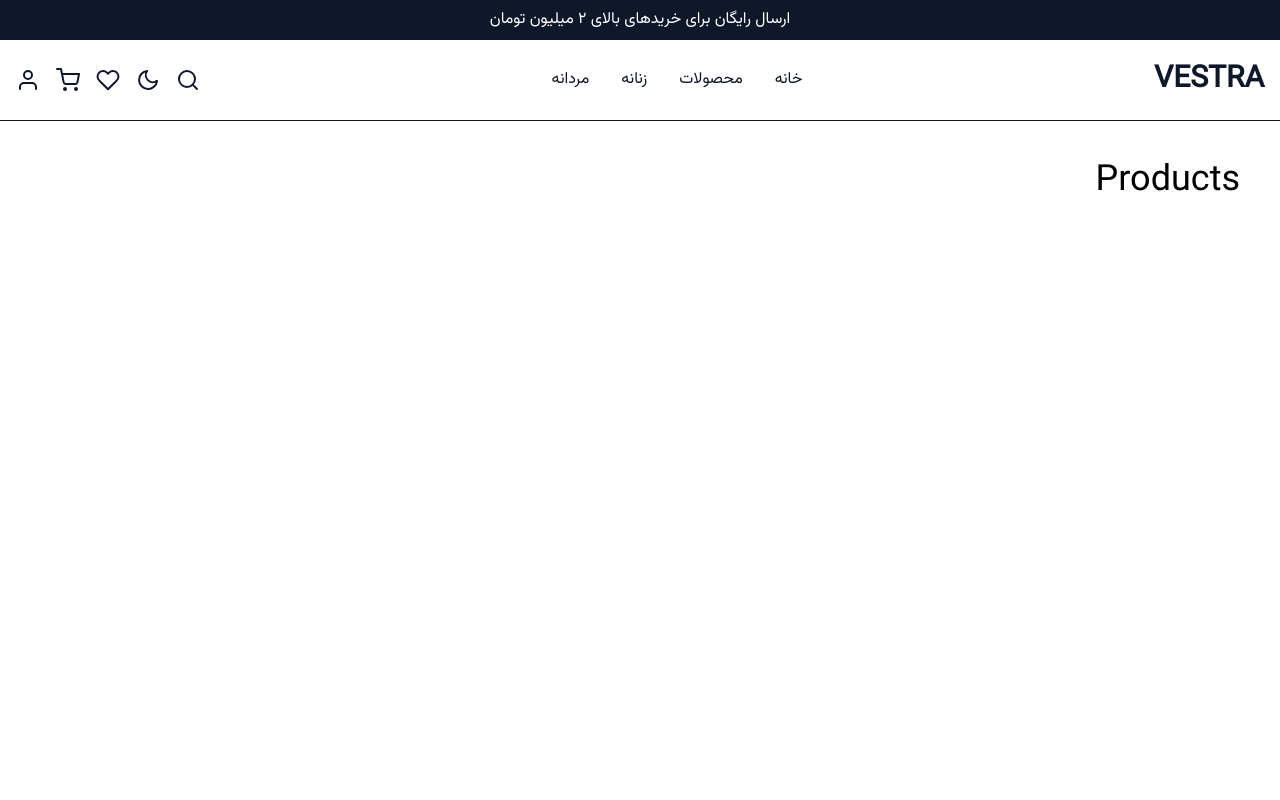
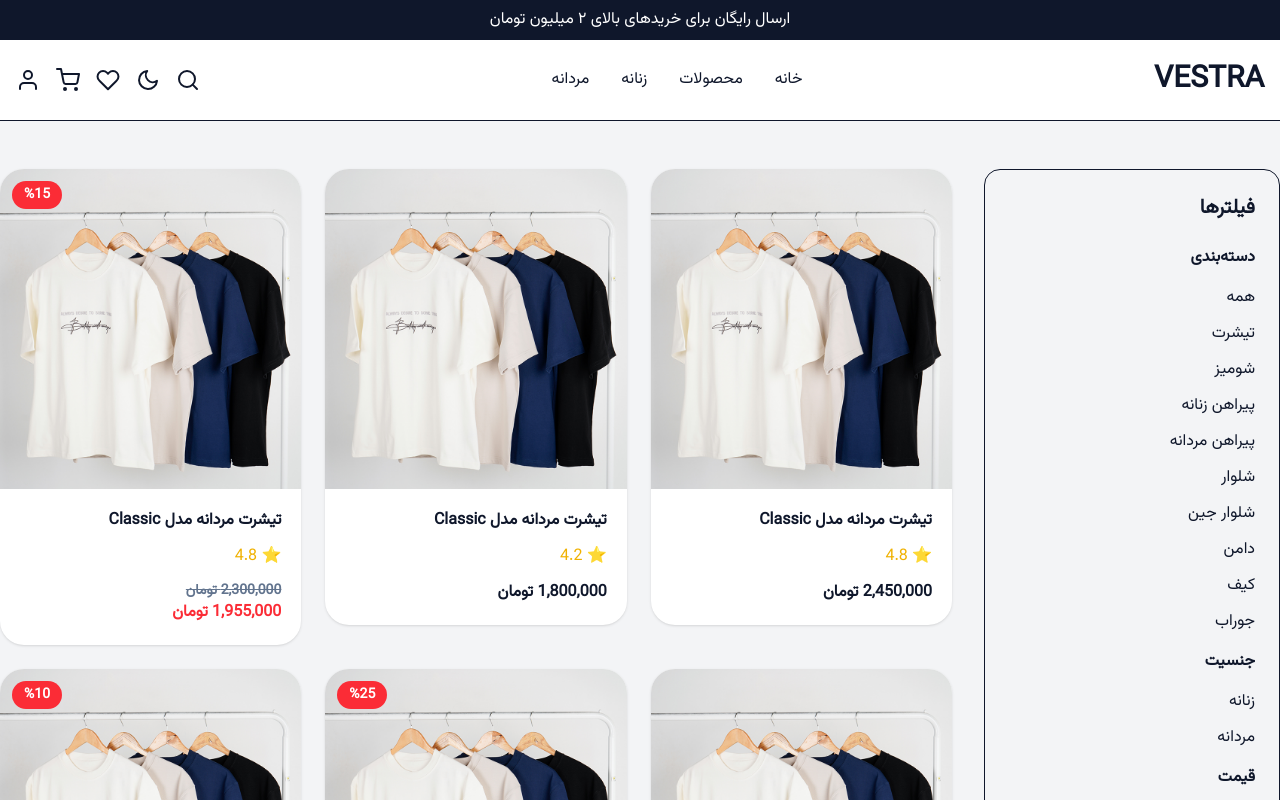
Before and after one commit to Zohrenaeimian/vestra-shop, a React (Vite) app: page /products in a window 1280 px wide. Shown: the top 800 px of the page. Built offline with nearby package versions, Linux system fonts and the light colour scheme; data requests are answered from the project's data file.

Commit message:
add category and gender filtering

```diff
--- a/src/components/filter/CategoryFilter/CategoryFilter.jsx
+++ b/src/components/filter/CategoryFilter/CategoryFilter.jsx
@@ -0,0 +1,86 @@
+import { useSearchParams } from "react-router-dom";
+
+function CategoryFilter() {
+  const [searchParams, setSearchParams] = useSearchParams();
+
+  const currentCategory = searchParams.get("category");
+
+  const categories = [
+    {
+      label: "همه",
+      value: "",
+    },
+    {
+      label: "تیشرت ",
+      value: "tshirt",
+    },
+    {
+      label: "شومیز",
+      value: "blouse",
+    },
+    {
+      label: "پیراهن  زنانه",
+      value: "dress",
+    },
+    {
+      label: "پیراهن مردانه",
+      value: "shirt",
+    },
+    {
+      label: "شلوار",
+      value: "pants",
+    },
+    {
+      label: "شلوار جین",
+      value: "jeans",
+    },
+    {
+      label: " دامن ",
+      value: "skirt",
+    },
+    {
+      label: "کیف",
+      value: "bag",
+    },
+    {
+      label: "جوراب",
+      value: "socks",
+    },
+  ];
+
+  const changeCategory = (value) => {
+    const params = new URLSearchParams(searchParams);
+
+    if (value) {
+      params.set("category", value);
+    } else {
+      params.delete("category");
+    }
+
+    setSearchParams(params);
+  };
+
+  return (
+    <div>
+      <h4 className="mb-4 font-bold dark:text-white">دسته‌بندی</h4>
+
+      <div className="space-y-3">
+        {categories.map((category) => (
+          <button
+            key={category.value}
+            onClick={() => changeCategory(category.value)}
+            className={`block ${
+              currentCategory === category.value
+                ? "font-bold text-yellow-500"
+                : "dark:text-white"
+            }`}
+          >
+            {category.label}
+          </button>
+        ))}
+      </div>
+    </div>
+  );
+}
+
+export default CategoryFilter;
--- /dev/null
+++ b/src/components/filter/FilterSidebar/FilterSidebar.jsx
@@ -0,0 +1,31 @@
+import CategoryFilter from "../CategoryFilter/CategoryFilter";
+import GenderFilter from "../GenderFilter/GenderFilter";
+
+
+function FilterSidebar({setSelectedGender}) {
+  return (
+    <div>
+      <h3 className="mb-6 text-xl font-bold dark:text-white">
+        فیلترها
+      </h3>
+
+      <div className="space-y-4">
+
+        <CategoryFilter/>
+
+
+        <GenderFilter setSelectedGender={setSelectedGender} />
+
+        <p className="font-semibold dark:text-white">
+          قیمت
+        </p>
+
+        <p className="font-semibold dark:text-white">
+          مرتب سازی
+        </p>
+      </div>
+    </div>
+  );
+}
+
+export default FilterSidebar;
--- /dev/null
+++ b/src/components/filter/GenderFilter/GenderFilter.jsx
@@ -0,0 +1,30 @@
+import { useState } from "react";
+
+function GenderFilter ({setSelectedGender}){
+
+
+    const womenSelector = ()=>{
+        setSelectedGender("women")
+    }
+
+    const menSelector = ()=>{
+        setSelectedGender("men")
+    }
+
+
+    return (
+
+        <div>
+            <h4 className="mb-4 font-bold dark:text-white"> جنسیت</h4>
+            <div className="space-y-3">
+                <p onClick={womenSelector}>زنانه</p>
+                <p onClick={menSelector}>مردانه</p>
+            </div>
+
+
+        </div>
+
+    );
+}
+
+export default GenderFilter;
--- a/src/components/filter/PriceFilter/PriceFilter.jsx
+++ b/src/components/filter/PriceFilter/PriceFilter.jsx
@@ -0,0 +1,7 @@
+function PriceFilter () {
+    return(
+        <h1>hi</h1>
+    )
+}
+
+export default PriceFilter;
--- a/src/components/filter/SortFilter/SortFilter.jsx
+++ b/src/components/filter/SortFilter/SortFilter.jsx
@@ -0,0 +1,7 @@
+function SortFilter () {
+    return(
+        <h1>hi</h1>
+    )
+}
+
+export default SortFilter;
--- a/src/components/product/ProductGrid/ProductGrid.jsx
+++ b/src/components/product/ProductGrid/ProductGrid.jsx
@@ -5,7 +5,6 @@ function ProductGrid({ products }) {
     <div
       className="
         grid
-        grid-cols-1
         gap-6
         sm:grid-cols-2
         lg:grid-cols-3
--- a/src/index.css
+++ b/src/index.css
@@ -6,6 +6,8 @@
   font-family: "Vazirmatn";
   src: url("./assets/fonts/Vazirmatn-Regular.ttf");
 }
+
+
 
 body {
   font-family: "Vazirmatn";
--- a/src/main.jsx
+++ b/src/main.jsx
@@ -3,6 +3,7 @@ import { createRoot } from "react-dom/client";
 import { BrowserRouter } from "react-router-dom";
 import { Provider } from "react-redux";
 import { store } from "./store/store";
+
 
 import "./index.css";
 import App from "./App.jsx";
--- a/src/pages/Products/Products.jsx
+++ b/src/pages/Products/Products.jsx
@@ -1,11 +1,78 @@
-const Products = () => {
+import { useEffect, useState } from "react";
+import { getProducts } from "../../services/productService";
+import ProductGrid from "../../components/product/ProductGrid/ProductGrid";
+import FilterSidebar from "../../components/filter/FilterSidebar/FilterSidebar";
+import { useSearchParams } from "react-router-dom";
+
+function Products() {
+  const [products, setProducts] = useState([]);
+  const [loading, setLoading] = useState(true);
+  const [selectedGender, setSelectedGender] = useState("");
+  console.log(selectedGender);
+
+  const [searchParams] = useSearchParams();
+  const category = searchParams.get("category");
+  const filteredProducts = category
+    ? products.filter((product) => product.category === category)
+    : products;
+  const genderFilteredProducts = selectedGender != ""
+    ? filteredProducts.filter ((filteredProduct)=> filteredProduct.gender === selectedGender)
+    :filteredProducts
+    console.log(genderFilteredProducts);
+
+  useEffect(() => {
+    const fetchProducts = async () => {
+      try {
+        const response = await getProducts();
+        setProducts(response.data);
+      } catch (error) {
+        console.log(error);
+      } finally {
+        setLoading(false);
+      }
+    };
+
+    fetchProducts();
+  }, []);
+
+  if (loading) {
+    return (
+      <div className="container mx-auto py-20">
+        <p className="dark:text-white">در حال بارگذاری...</p>
+      </div>
+    );
+  }
+
   return (
-    <div className="min-h-screen bg-white p-10 dark:bg-slate-900">
-      <h1 className="text-4xl text-black dark:text-white">
-        Products
-      </h1>
+    <div className="container mx-auto py-12">
+      <div className="grid grid-cols-12 gap-8">
+        <aside
+          className="
+    col-span-12
+    rounded-2xl
+    border
+    p-6
+    lg:col-span-3
+    dark:border-slate-700
+  "
+        >
+          <FilterSidebar setSelectedGender={setSelectedGender} />
+        </aside>
+
+        <section className="col-span-12 lg:col-span-9">
+          {filteredProducts.length > 0 ? (
+            <ProductGrid products={genderFilteredProducts} />
+          ) : (
+            <div className="rounded-2xl border p-10 text-center">
+              <p className="text-slate-500 dark:text-slate-300">
+                محصولی یافت نشد.
+              </p>
+            </div>
+          )}
+        </section>
+      </div>
     </div>
   );
-};
+}
 
 export default Products;
```
Also changed, not shown: 2 other files (tests, documents, lock files or other folders).
